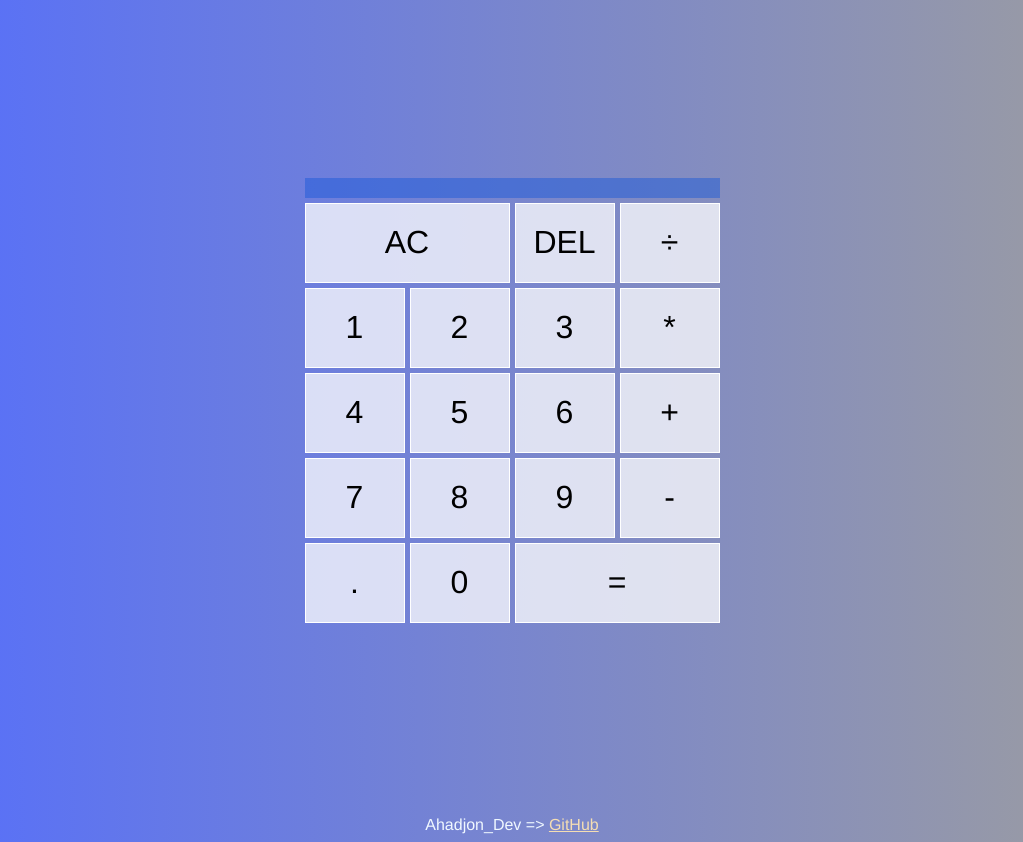
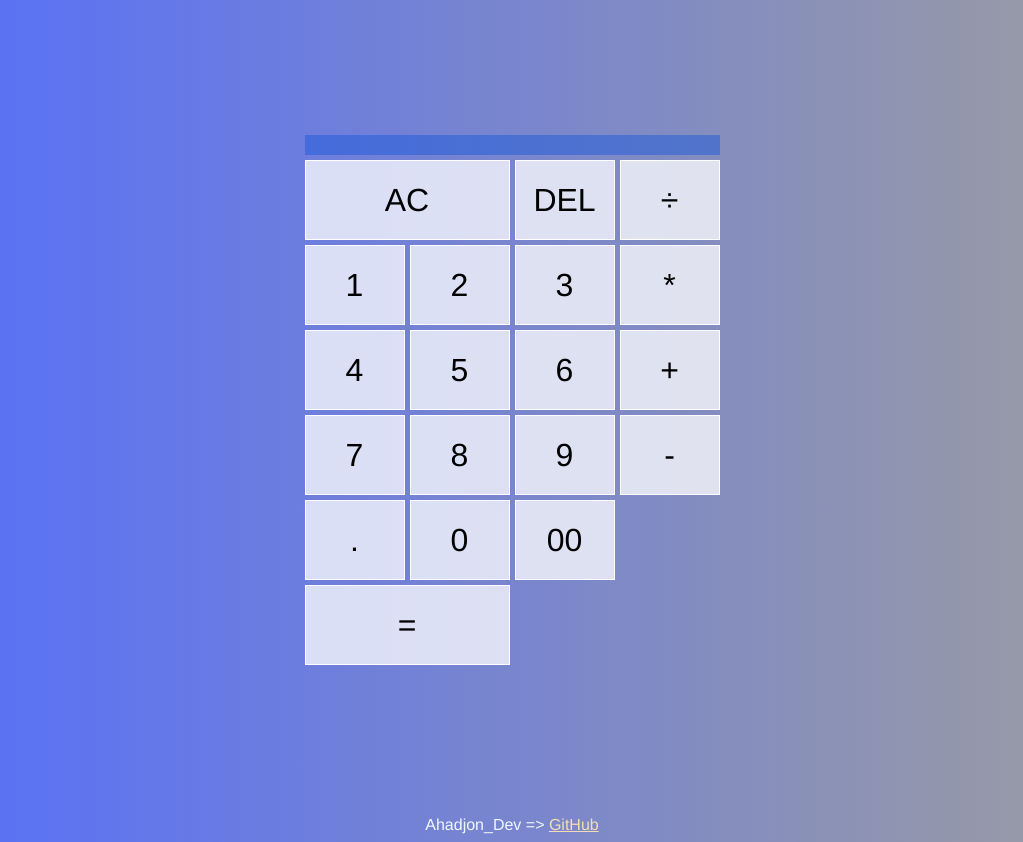
Before and after one commit to ahadjondev/Calculator, a plain HTML site: page index.html in a window 1280 px wide. Shown: the whole page, without its empty margins (128-1151 px from the left). Drawn offline with Linux system fonts and the light colour scheme.

Commit message:
Update index.html
00 addded

```diff
--- a/index.html
+++ b/index.html
@@ -30,6 +30,7 @@
         <button data-operation>-</button>
         <button data-number>.</button>
         <button data-number>0</button>
+        <button data-number>00</button>
         <button data-equals class="span-two">=</button>
     </div>
 
```
